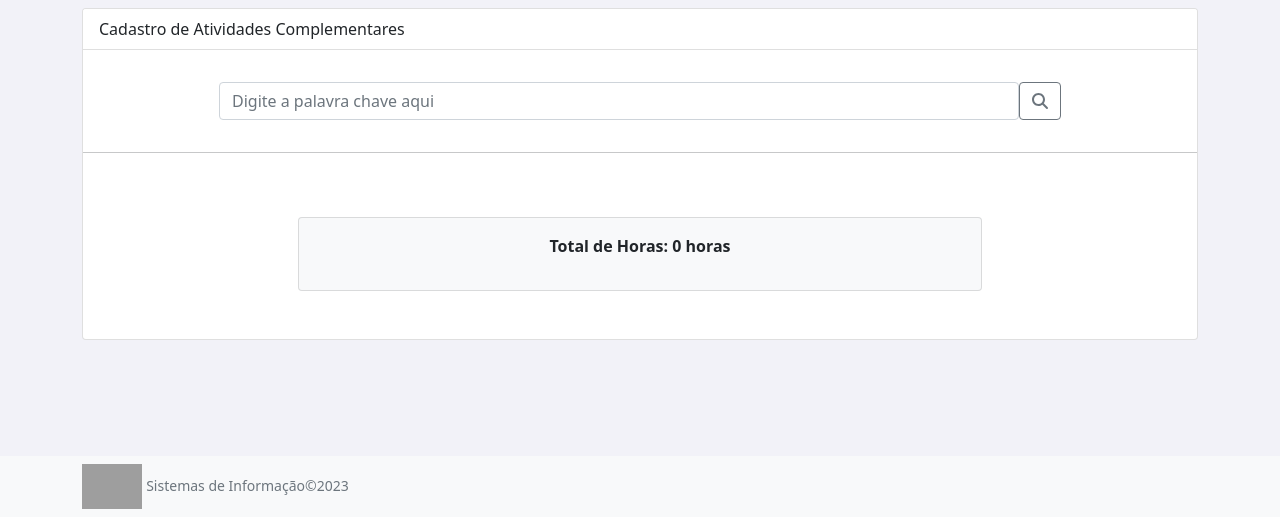
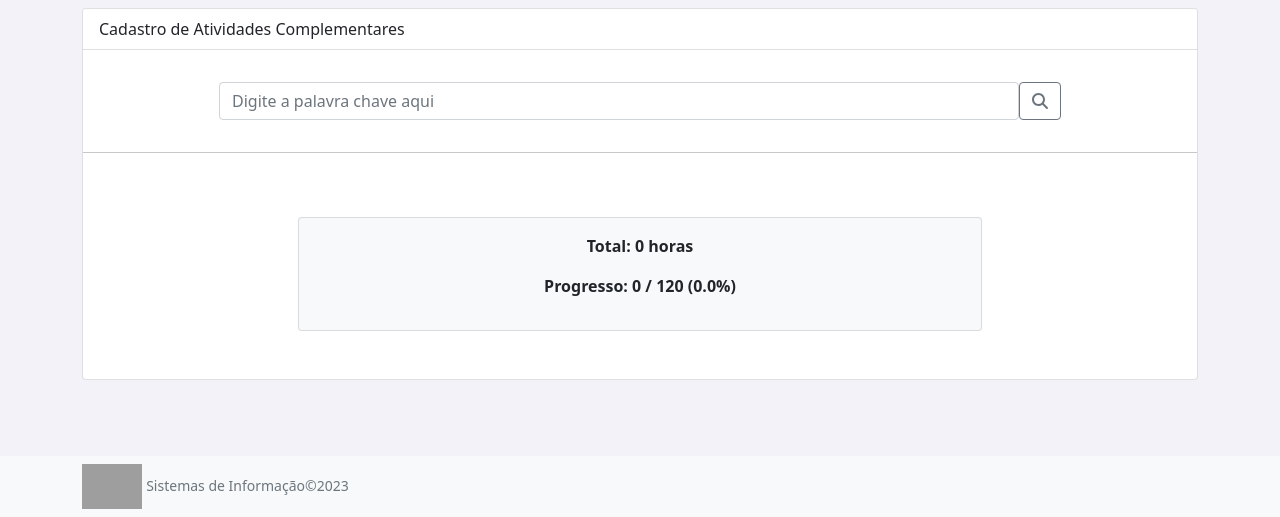
Before and after one commit to LucasPepper/trab3web2, a Django app: page /ac_list/ in a window 1280 px wide. Shown: the part 283-800 px from the top of the page. Run offline with Django 4.2, Linux system fonts and the light colour scheme; the visitor is signed in with stand-in values (Sample User, id 1); data that the repository does not hold is empty; grey boxes are pictures that could not be loaded.

Commit message:
Progresso horas

```diff
--- a/SPAC/pages/views.py
+++ b/SPAC/pages/views.py
@@ -17,8 +17,22 @@ def ac_ListView(request, *args, **kwargs):
 
     queryset = AC.objects.all()
     queryset = queryset.order_by("descricao")
+
+    total_horas = 0
+
+    for ac in queryset:
+        total_horas += ac.carga_horaria
+
+    progresso_horas = round( (total_horas / 120) * 100 , 1)
+    if progresso_horas > 100:
+        progresso_horas = 100
+
+
     context = {
-        "ac_list": queryset
+        "ac_list": queryset,
+        "total_horas": total_horas,
+        "progresso_horas": progresso_horas
+
     }
     return render(request, "ac_list.html", context)
 
--- a/SPAC/templates/ac_list.html
+++ b/SPAC/templates/ac_list.html
@@ -48,10 +48,6 @@
                                 <i class="fa-solid fa-graduation-cap"></i>
                             </span>
                             <p>{{ ac }} <b>{{ ac.carga_horaria }} Horas</b></p>
-                                {{ horas_total|add:ac.carga_horaria }}
-                                <b> {{ horas_total }} = {{ horas_total|add:3 }}</b>
-                                <h1>HTotal = {{ horas_total }}</h1>
-                                <!-- <b>>{{ 2|add:3 }}</b> -->
 
                             <p></p>
                         </div>
@@ -62,7 +58,8 @@
 
             <div class="card w-100 m-5 bg-light text-center">
                 <div class="card-body">
-                    <p><b>Total de Horas: {{ horas_total }} horas</b></p>
+                    <p><b>Total: {{ total_horas }} horas</b></p>
+                    <p><b>Progresso: {{ total_horas }} / 120 ({{ progresso_horas }}&#37;)</b></p>
                 </div>
             </div>
 
```
Also changed, not shown: SPAC/static/certifications/person_12VW5Hg.jpg (deleted), SPAC/static/certifications/person_bOev8Ax.jpg (deleted), SPAC/static/certifications/person_urUsJY1.jpg (deleted), SPAC/static/certifications/person_yYjh6jW.jpg (deleted).
